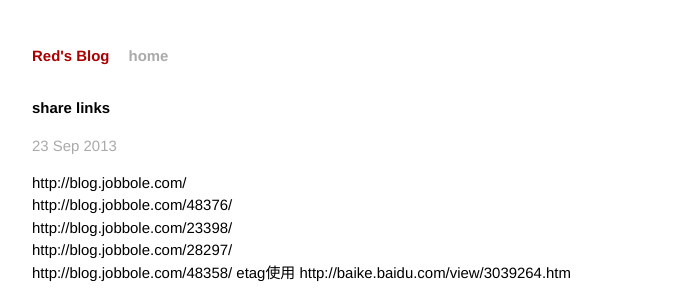
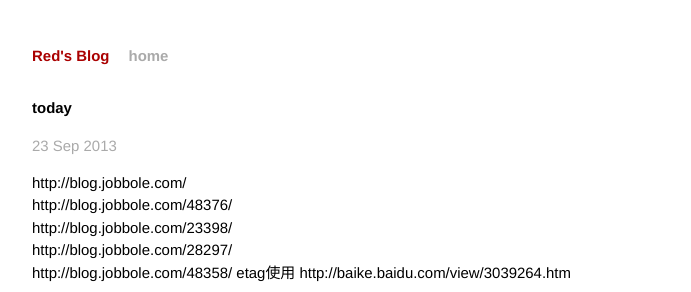
Before and after one commit to rdongxie/rdongxie.github.io, a Jekyll site: the page built from _posts/2013-09-23-1-today.md, in a window 1280 px wide. Shown: the top 292 px of the page, without its empty margins (294-985 px from the left). Built offline with Jekyll 4.4.1, drawn with Linux system fonts in a browser that asks for light colours; Markdown is read by kramdown in place of the engine named in the settings.

Commit message:
too many things to be continued

```diff
--- a/_posts/2013-09-23-1-today.md
+++ b/_posts/2013-09-23-1-today.md
@@ -1,8 +1,8 @@
 ---
 layout: post
-title:  "share links"
+title:  "today"
 date:   2013-09-23 11:06:57
-categories: share
+categories: today
 ---
 
 http://blog.jobbole.com/
```
